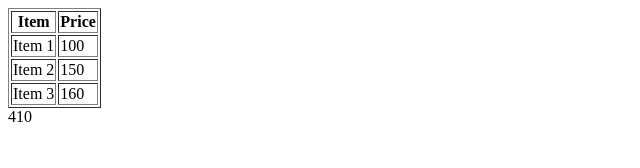
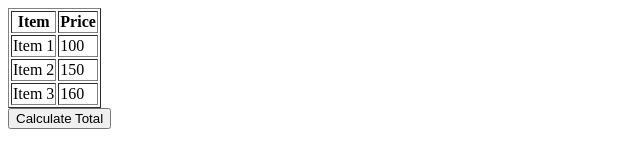
Before and after one commit to acciojob/grofers-checkout-soniyafaroda, a website: page main.html in a window 1280 px wide. Shown: the whole page, without its empty margins (0-640 px from the left). Drawn offline with Linux system fonts and the light colour scheme.

Commit message:
created a submission

```diff
--- a/main.html
+++ b/main.html
@@ -12,7 +12,7 @@
       <th>Price</th>
     </tr>
 
-    <!-- your price rows; Cypress will overwrite them -->
+    <!-- Cypress will replace price values -->
     <tr class="item">
       <td>Item 1</td>
       <td class="price">100</td>
@@ -28,24 +28,24 @@
 
   </table>
 
+  <!-- Cypress requires this button -->
+  <button id="calcBtn">Calculate Total</button>
+
+  <!-- Cypress checks this -->
   <div id="ans"></div>
 
   <script>
-    function calculateTotal() {
+    document.getElementById("calcBtn").addEventListener("click", function () {
       const prices = document.querySelectorAll(".price");
       let total = 0;
 
       prices.forEach(p => {
-        let val = p.textContent.replace(/[^0-9.]/g, ""); // clean
-        total += Number(val);
+        let value = p.textContent.replace(/[^0-9.]/g, "");
+        total += Number(value);
       });
 
-      // Put total directly in #ans
       document.getElementById("ans").textContent = total;
-    }
-
-    // auto-run the function so Cypress immediately gets the total
-    window.onload = calculateTotal;
+    });
   </script>
 
 </body>
```
